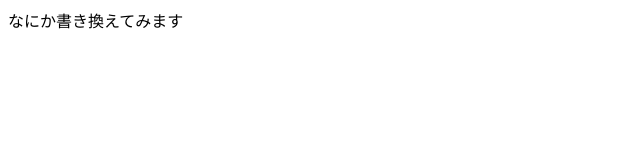
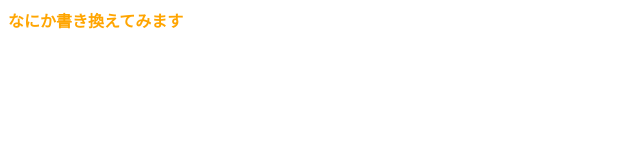
Before and after one commit to ruka-mj/20240429-git-workshop, a plain HTML site: page index.html in a window 1280 px wide. Shown: the whole page, without its empty margins (0-640 px from the left). Drawn offline with Linux system fonts and the light colour scheme.

Commit message:
Update index.html

```diff
--- a/index.html
+++ b/index.html
@@ -5,6 +5,6 @@
     <title>タイトル</title>
   </head>
   <body>
-    なにか書き換えてみます
+    <strong style="color: orange">なにか書き換えてみます</strong>
   </body>
 </html>
```
